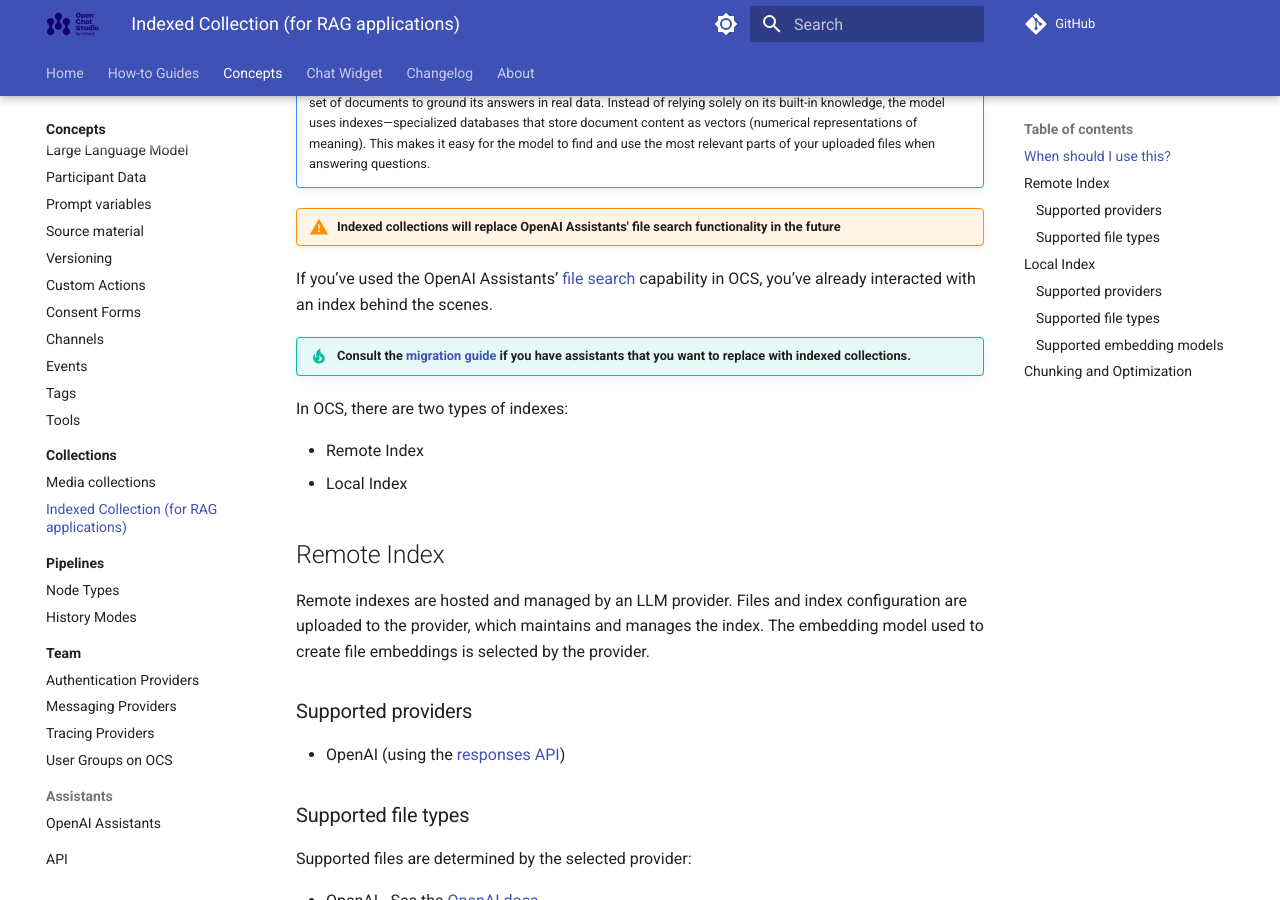
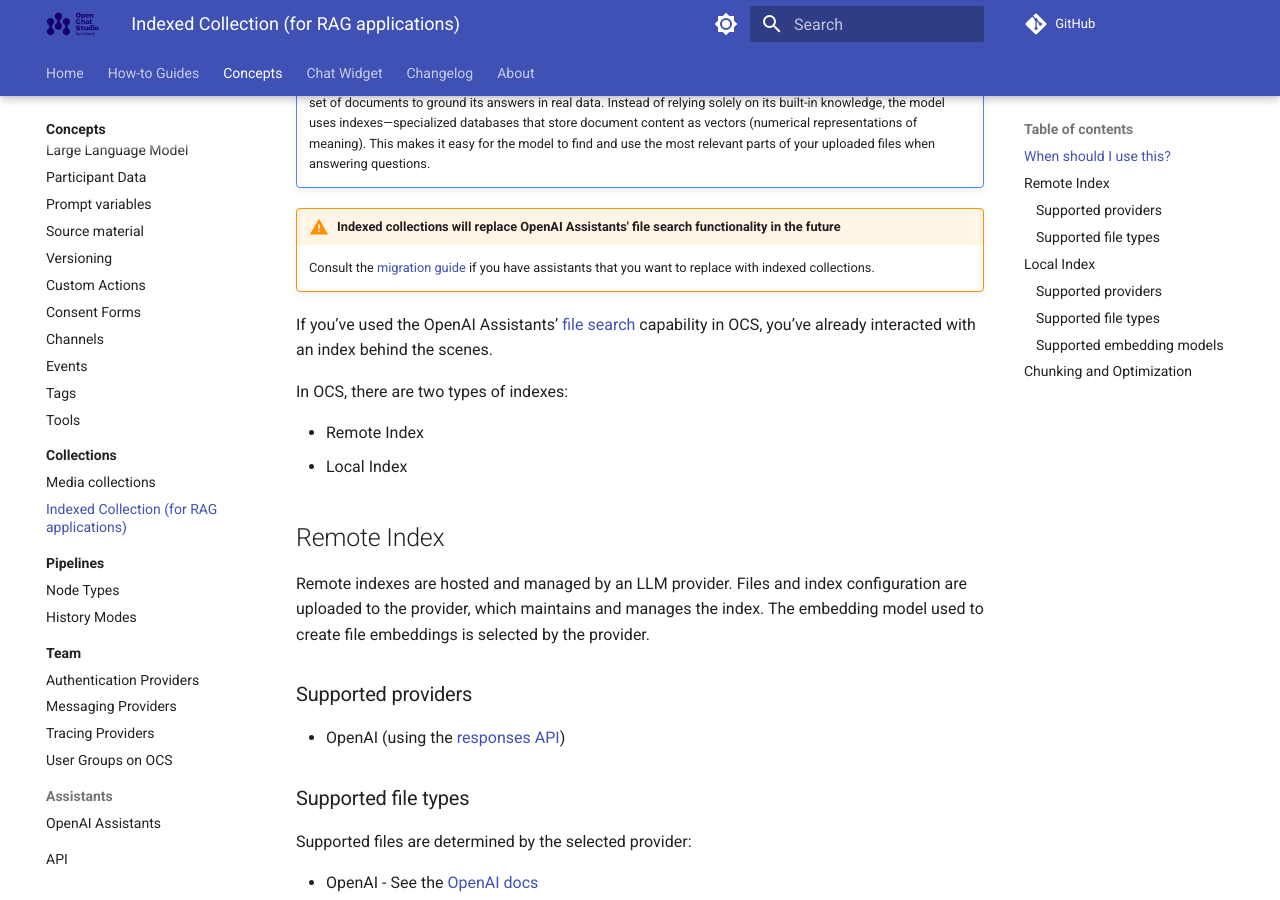
Before and after one commit to dimagi/open-chat-studio-docs, an MkDocs documentation site: the page built from docs/concepts/collections/indexed.md, in a window 1280 px wide and 900 px high, scrolled down 302 px. Built offline with MkDocs 1.6.1 and Material for MkDocs 9.7.7, drawn with Linux system fonts in a browser that asks for light colours; a script that is not in the unit is left out; comment, search, counter and statistics services are not loaded; some of the changed lines change nothing that is shown.

Commit message:
merge tips

```diff
--- a/docs/concepts/collections/indexed.md
+++ b/docs/concepts/collections/indexed.md
@@ -10,9 +10,9 @@
 
 !!! warning "Indexed collections will replace OpenAI Assistants' file search functionality in the future"
 
+    Consult the [migration guide][migration-guide] if you have assistants that you want to replace with indexed collections.
+
 If you’ve used the OpenAI Assistants’ [file search][file-search] capability in OCS, you’ve already interacted with an index behind the scenes.
-
-!!! tip "Consult the [migration guide][migration-guide] if you have assistants that you want to replace with indexed collections."
 
 In OCS, there are two types of indexes:
 
```
